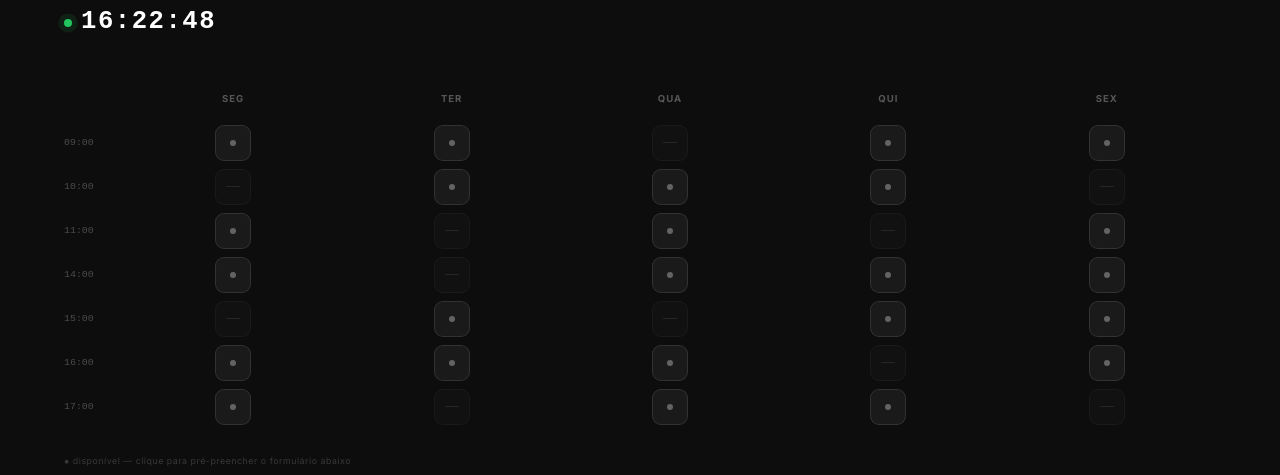
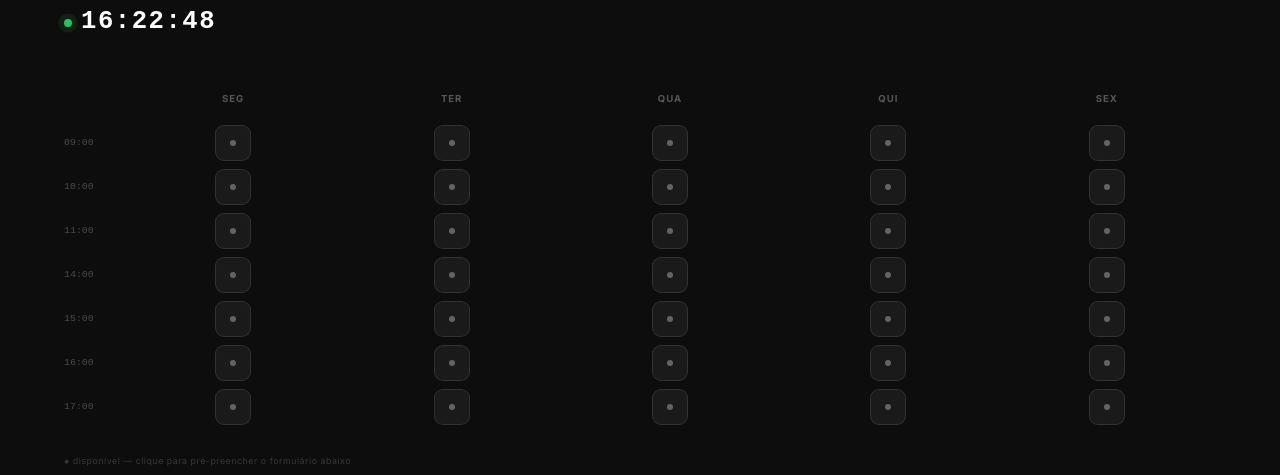
Before and after one commit to caiodiniz-developer/portfolioCaioDiniz, a React (Vite) app: page /contact in a window 1280 px wide. Shown: the part 1020-1495 px from the top of the page. Built offline with nearby package versions, Linux system fonts and the light colour scheme; no server answers.

Commit message:
fix: all availability slots set to free

```diff
--- a/src/pages/ContactPage.tsx
+++ b/src/pages/ContactPage.tsx
@@ -185,11 +185,11 @@ const SLOTS   = ['09:00', '10:00', '11:00', '14:00', '15:00', '16:00', '17:00']
 
 type SlotStatus = 'free' | 'busy'
 const AVAIL: Record<string, Record<string, SlotStatus>> = {
-  'Segunda': { '09:00':'free',  '10:00':'busy', '11:00':'free', '14:00':'free', '15:00':'busy', '16:00':'free', '17:00':'free' },
-  'Terça':   { '09:00':'free',  '10:00':'free', '11:00':'busy', '14:00':'busy', '15:00':'free', '16:00':'free', '17:00':'busy' },
-  'Quarta':  { '09:00':'busy',  '10:00':'free', '11:00':'free', '14:00':'free', '15:00':'busy', '16:00':'free', '17:00':'free' },
-  'Quinta':  { '09:00':'free',  '10:00':'free', '11:00':'busy', '14:00':'free', '15:00':'free', '16:00':'busy', '17:00':'free' },
-  'Sexta':   { '09:00':'free',  '10:00':'busy', '11:00':'free', '14:00':'free', '15:00':'free', '16:00':'free', '17:00':'busy' },
+  'Segunda': { '09:00':'free', '10:00':'free', '11:00':'free', '14:00':'free', '15:00':'free', '16:00':'free', '17:00':'free' },
+  'Terça':   { '09:00':'free', '10:00':'free', '11:00':'free', '14:00':'free', '15:00':'free', '16:00':'free', '17:00':'free' },
+  'Quarta':  { '09:00':'free', '10:00':'free', '11:00':'free', '14:00':'free', '15:00':'free', '16:00':'free', '17:00':'free' },
+  'Quinta':  { '09:00':'free', '10:00':'free', '11:00':'free', '14:00':'free', '15:00':'free', '16:00':'free', '17:00':'free' },
+  'Sexta':   { '09:00':'free', '10:00':'free', '11:00':'free', '14:00':'free', '15:00':'free', '16:00':'free', '17:00':'free' },
 }
 
 function useClock() {
```
